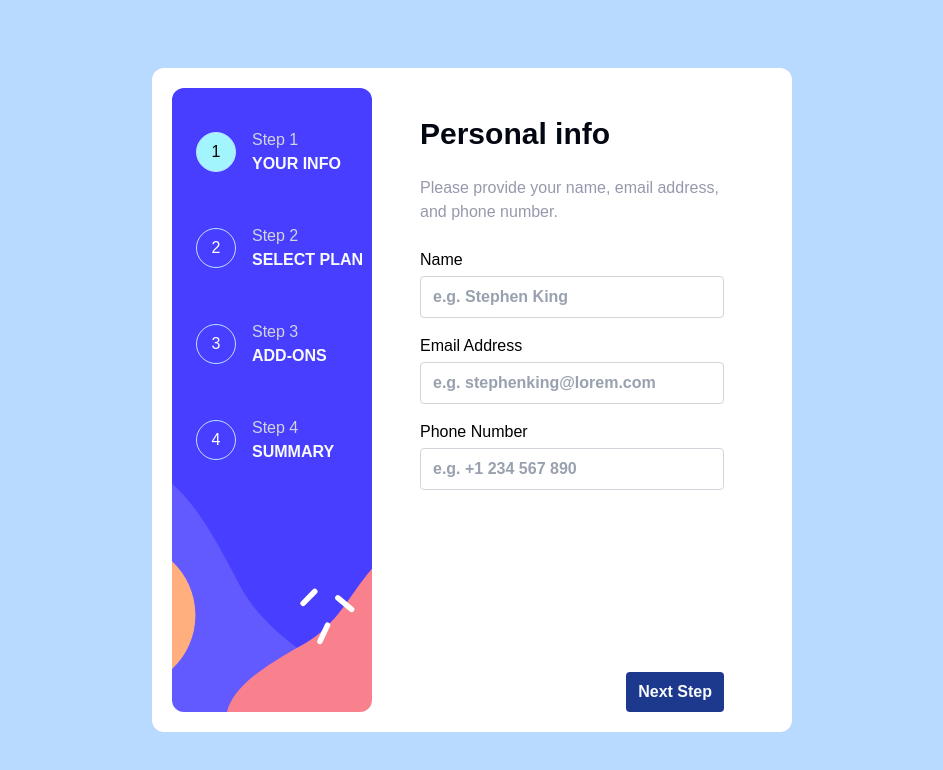
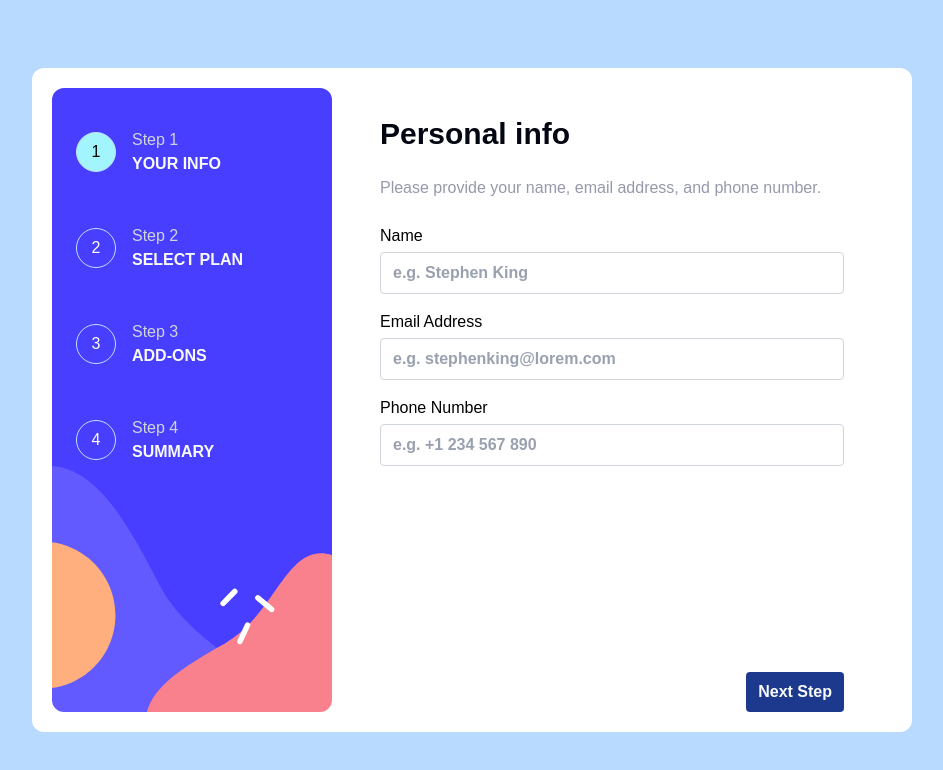
Before and after one commit to AslamtoIbrahim/multi-step-form-main, a React (Vite) app: page / in a window 1280 px wide. Shown: the top 770 px of the page, without its empty margins (168-1111 px from the left). Built offline with nearby package versions, Linux system fonts and the light colour scheme.

Commit message:
feat: add fixed width for different  screen sizes

```diff
--- a/src/App.tsx
+++ b/src/App.tsx
@@ -19,12 +19,12 @@ function App() {
   return (
     <div
       className="h-screen pt-4 md:py-8 font-ubun bg-blue-400/40 bg-mobile bg-contain bg-center-top bg-no-repeat
-    md:bg-none  flex flex-col  md:items-center md:justify-center "
+    md:bg-none flex flex-col  md:items-center md:justify-center "
     >
       <MobileSteps />
-      <div className="bg-white mx-4 rounded-lg md:rounded-xl p-5  xl:max-w-1/2 md:flex md:h-[38.5rem] lg:h-[41.5rem] ">
+      <div className="bg-white mx-4 rounded-lg md:rounded-xl p-5 md:w-[50rem]  xl:w-[55rem] md:flex md:h-[38.5rem] lg:h-[41.5rem] ">
         <DesktopSteps />
-        <section className="md:flex-1 md:mt-4 md:px-12">
+        <section className="md:flex-1 md:mt-4 md:px-12 ">
           {step === STEP_1 && <PersonCard />}
           {step === STEP_2 && <PlanCard />}
           {step === STEP_3 && <PickCard />}
--- a/src/components/AddOnCheckBox.tsx
+++ b/src/components/AddOnCheckBox.tsx
@@ -26,7 +26,7 @@ const AddOnCheckBox = ({
   };
   return (
     <label
-      className={`flex items-center justify-between gap-2  border border-gray-300 rounded-lg p-3 md:p-4 cursor-pointer
+      className={`flex items-center justify-between gap-2  border border-gray-300 rounded-lg p-3 md:p-6 cursor-pointer
       ${isChecked && "bg-blue-100 border-purple-600"}`}
       htmlFor={title}
     >
```
